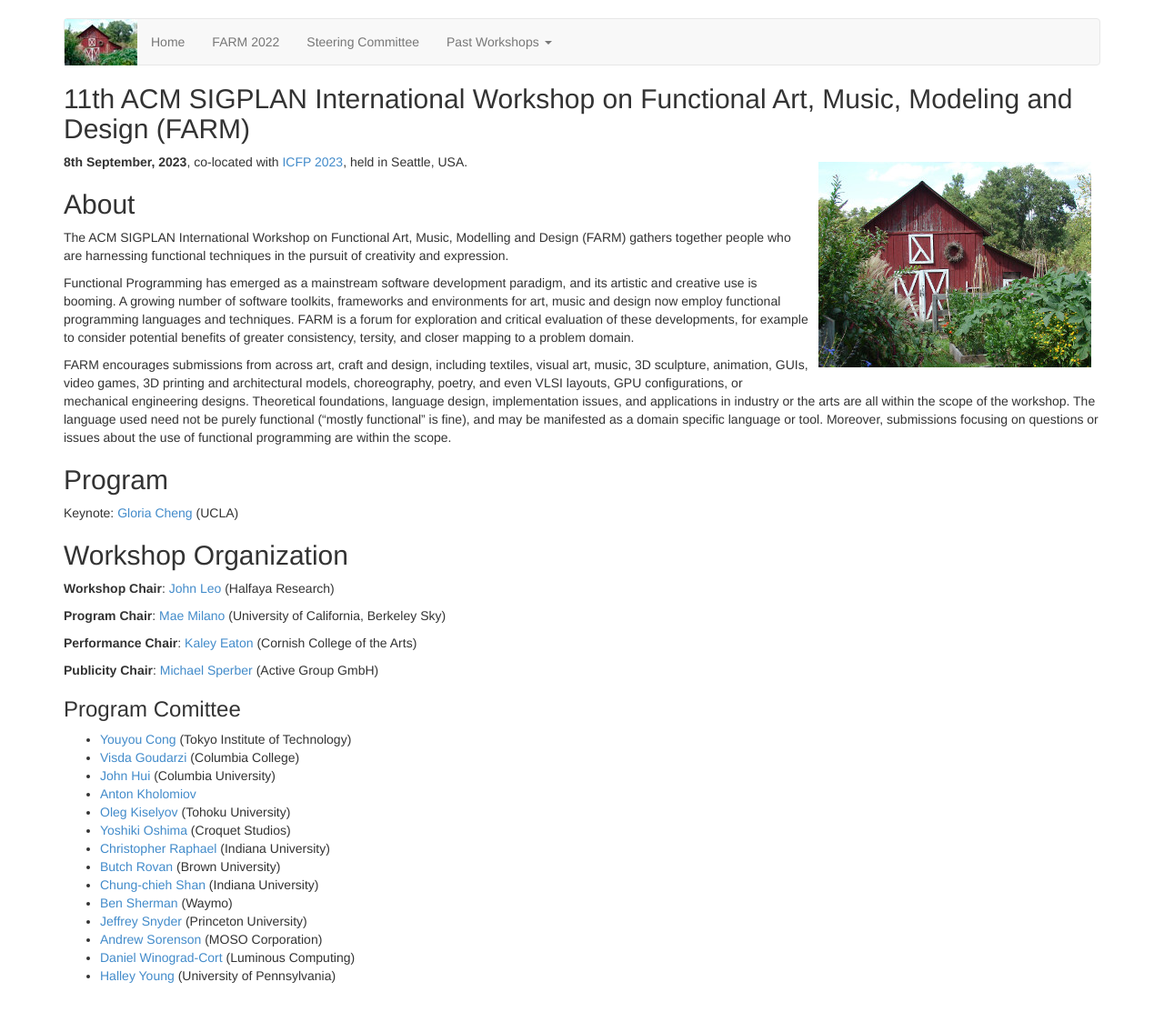
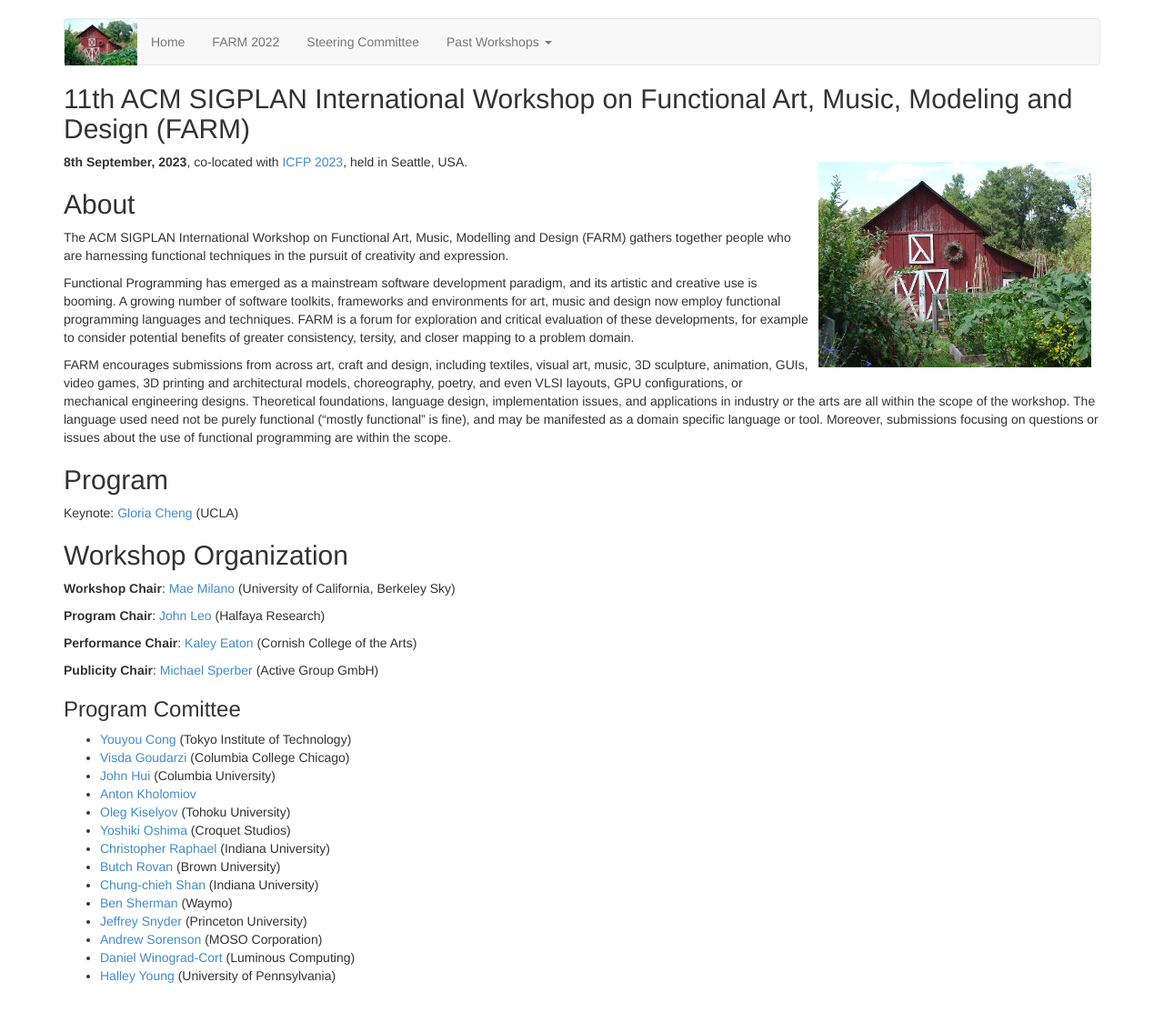
Before and after one commit to functional-art/functional-art.github.com, a Jekyll site: the page built from 2023/index.md, in a window 1280 px wide. Shown: the whole page at 91% size. Built offline with Jekyll 4.4.1, drawn with Linux system fonts in a browser that asks for light colours; nearby versions of some CDN libraries.

Commit message:
PC fixes

```diff
--- a/2023/index.md
+++ b/2023/index.md
@@ -43,9 +43,9 @@
 
 ## Workshop Organization
 
-**Workshop Chair**: [John Leo](http://www.halfaya.org/leo/) (Halfaya Research)
+**Workshop Chair**: [Mae Milano](https://www.languagesforsyste.ms//) (University of California, Berkeley Sky)
 
-**Program Chair**: [Mae Milano](https://www.languagesforsyste.ms//) (University of California, Berkeley Sky)
+**Program Chair**: [John Leo](http://www.halfaya.org/leo/) (Halfaya Research)
 
 **Performance Chair**: [Kaley Eaton](http://www.kaleylaneeaton.com/) (Cornish College of the Arts)
 
@@ -54,7 +54,7 @@
 ### Program Comittee
 
 - [Youyou Cong](https://prg.is.titech.ac.jp/people/cong/) (Tokyo Institute of Technology)
-- [Visda Goudarzi](https://www.colum.edu/academics/faculty/detail/visda-goudarzi.html) (Columbia College)
+- [Visda Goudarzi](https://www.colum.edu/academics/faculty/detail/visda-goudarzi.html) (Columbia College Chicago)
 - [John Hui](https://j-hui.com/) (Columbia University)
 - [Anton Kholomiov](https://github.com/anton-k)
 - [Oleg Kiselyov](ttps://okmij.org/ftp/) (Tohoku University)
```
